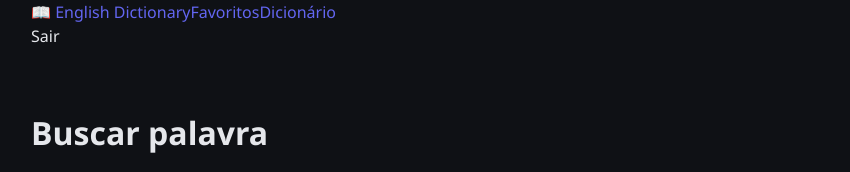
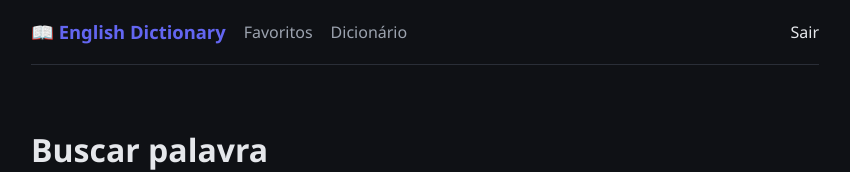
Before and after one commit to Hauagge/dictonary, a Next.js app in the folder frontend/: page / in a window 1280 px wide. Shown: the top 172 px of the page, without its empty margins (215-1065 px from the left). Built offline with nearby package versions, Linux system fonts and the light colour scheme; no server answers.

Commit message:
feat: enhance AppHeader layout with improved styling and structure

```diff
--- a/frontend/components/AppHeader.tsx
+++ b/frontend/components/AppHeader.tsx
@@ -3,16 +3,16 @@ import LogoutButton from "./LogoutButton"
 
 export default function AppHeader() {
   return (
-    <header className="topbar">
-      <nav className="nav">
-        <Link className="brand" href="/">
+    <header className="flex items-center justify-between py-[18px] border-b border-border">
+      <nav className="flex items-center gap-[18px]">
+        <Link className="font-bold text-[1.15rem]" href="/">
           📖 English Dictionary
         </Link>
 
-        <Link className="nav-link" href="/favorites">
+        <Link className="text-muted font-medium hover:text-primary" href="/favorites">
           Favoritos
         </Link>
-        <Link className="nav-link" href="/dictionary">
+        <Link className="text-muted font-medium hover:text-primary" href="/dictionary">
           Dicionário
         </Link>
       </nav>
```
